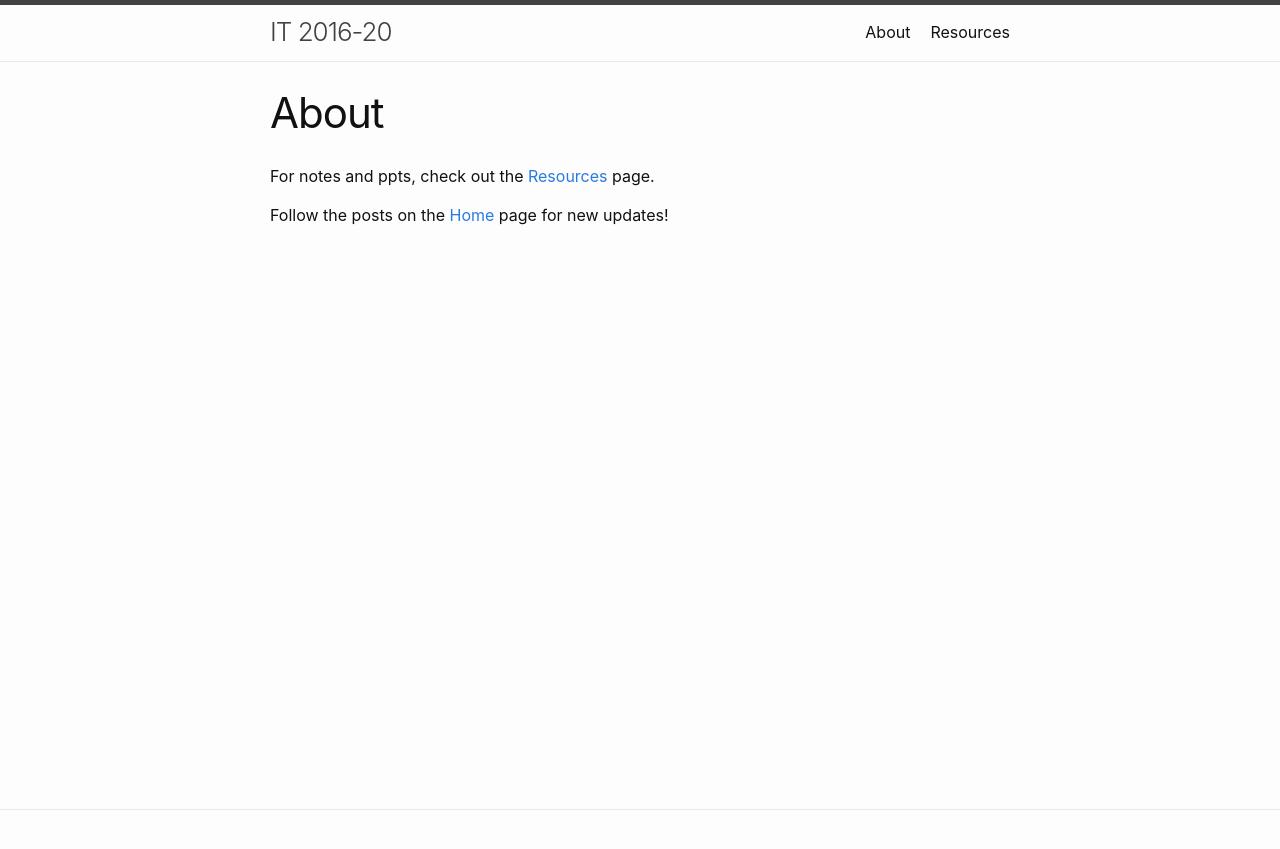
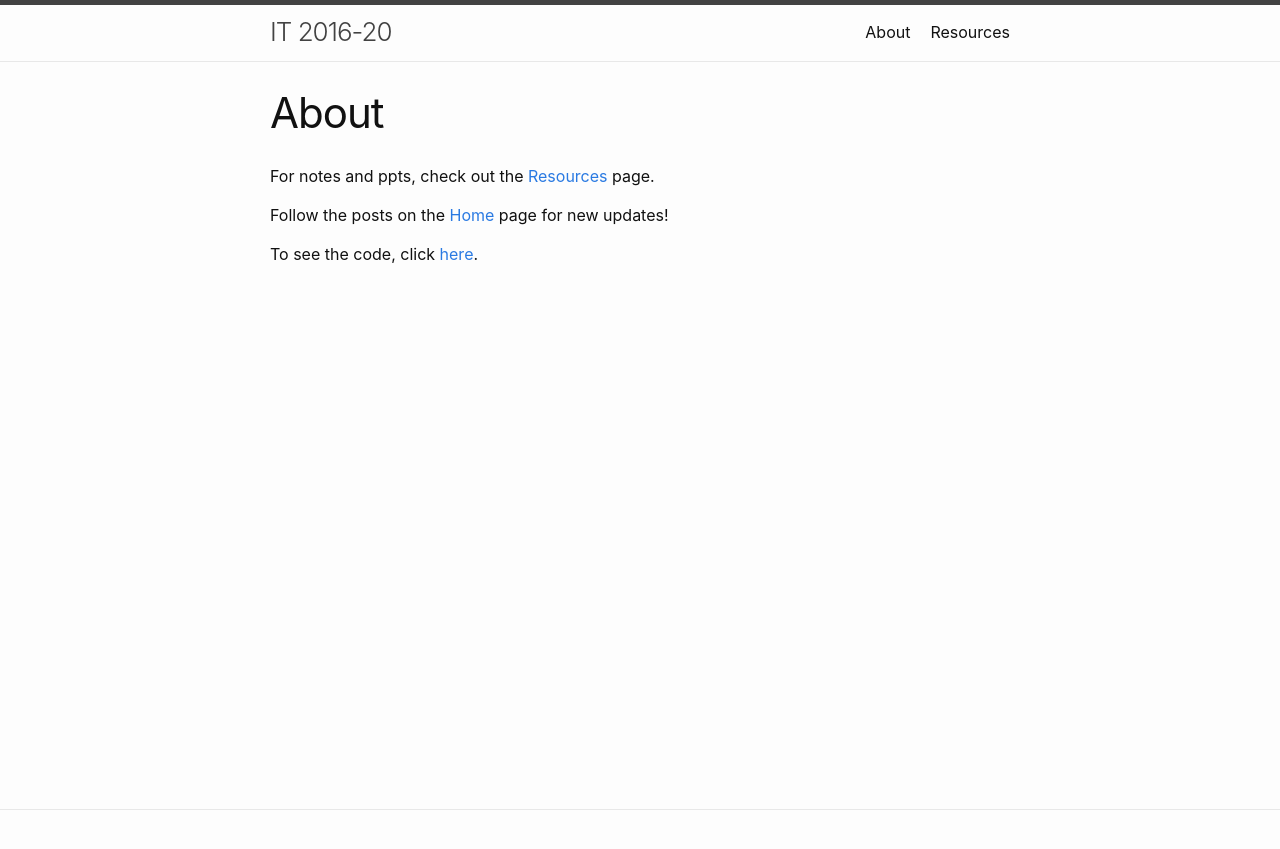
Before and after one commit to IT-GECBH/2020, a Jekyll site: the page built from about.md, in a window 1280 px wide. Shown: the top 849 px of the page. Built offline with Jekyll 4.4.1, drawn with Linux system fonts in a browser that asks for light colours.

Commit message:
Update about.md

```diff
--- a/about.md
+++ b/about.md
@@ -7,5 +7,9 @@ For notes and ppts, check out the [Resources] page.
 
 Follow the posts on the [Home] page for new updates!
 
+To see the code, click [here][repo].
+
+
 [Home]: /year3
 [Resources]: /year3/resources/
+[repo]: https://github.com/IT-GECBH/year3
```
